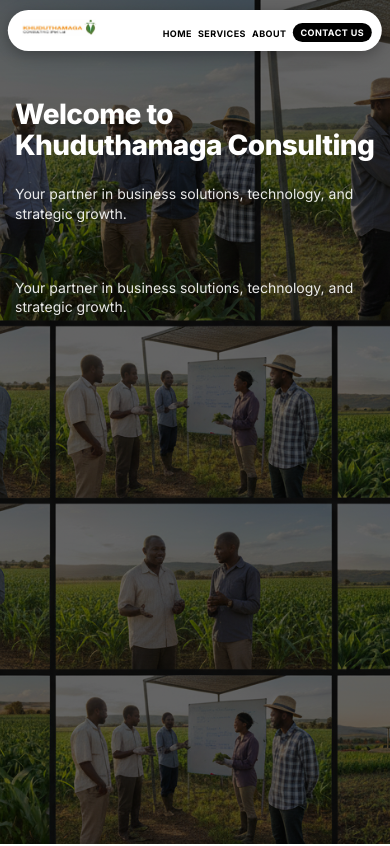
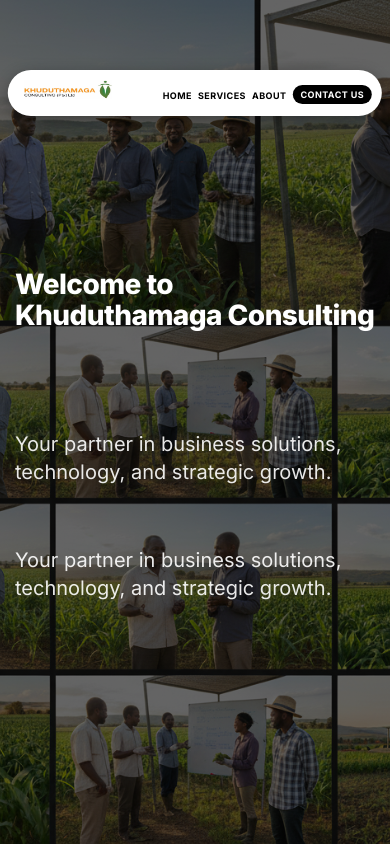
Before and after one commit to JosephMotshana/khuduthamaga, a React (Vite) app: page / in a window 390 px wide. Shown: the top 846 px of the page. Built offline with nearby package versions, Linux system fonts and the light colour scheme.

Commit message:
i just restructured the mobile version of the home page

```diff
--- a/src/App.jsx
+++ b/src/App.jsx
@@ -27,18 +27,19 @@ function App() {
         {/* <button className="cta-btn">Get Started</button> */}
       </header>
 
-      {/* SECTION */}
-      <section className="Services"id="services">
-        <h2>Our Services</h2>
+
+      {/*About*/}
+      <section className="About"id="about">
+        <h2>About Us</h2>
         <p>
           We provide professional consulting services including software development,
           business analysis, data insights, and digital strategy.
         </p>
       </section>
 
-      {/*About*/}
-      <section className="About"id="about">
- <h2>About Us</h2>
+      {/* SECTION */}
+      <section className="Services"id="services">
+        <h2>Our Services</h2>
         <p>
           We provide professional consulting services including software development,
           business analysis, data insights, and digital strategy.
--- a/src/global.css
+++ b/src/global.css
@@ -131,14 +131,14 @@ html, body {
   .navbar {
     width: 96% !important;
     padding: 6px 10px !important; /* Thinner padding for narrow screens */
-    top: 10px !important;
+    top: 70px !important;
     display: flex !important;
     flex-wrap: nowrap !important;
     justify-content: space-between !important;
   }
 
   .logo {
-    height: 25px !important; /* Shorter logo to save vertical and horizontal space */
+    height: 30px !important; /* Shorter logo to save vertical and horizontal space */
   }
 
   .nav-links {
@@ -158,7 +158,7 @@ html, body {
   .hero {
     min-height: 100vh !important;
     /* Reduced top padding from 120px to 80px to bring words closer to navbar */
-    padding: 80px 15px 40px 15px !important;
+    padding: 250px 15px 40px 15px !important;
 
     background-size: cover !important;
     background-position: center center !important;
@@ -170,11 +170,11 @@ html, body {
   .hero h1 {
     font-size: 28px !important; /* Slightly smaller for better fit */
     line-height: 1.1 !important;
-    margin-bottom: 10px !important; /* Brings the paragraph closer to the headline */
+    margin-bottom: 80px !important; /* Brings the paragraph closer to the headline */
   }
 
   .hero p {
-    font-size: 14px !important;
+    font-size: 20px !important;
     line-height: 1.4 !important;
   }
 }
```
